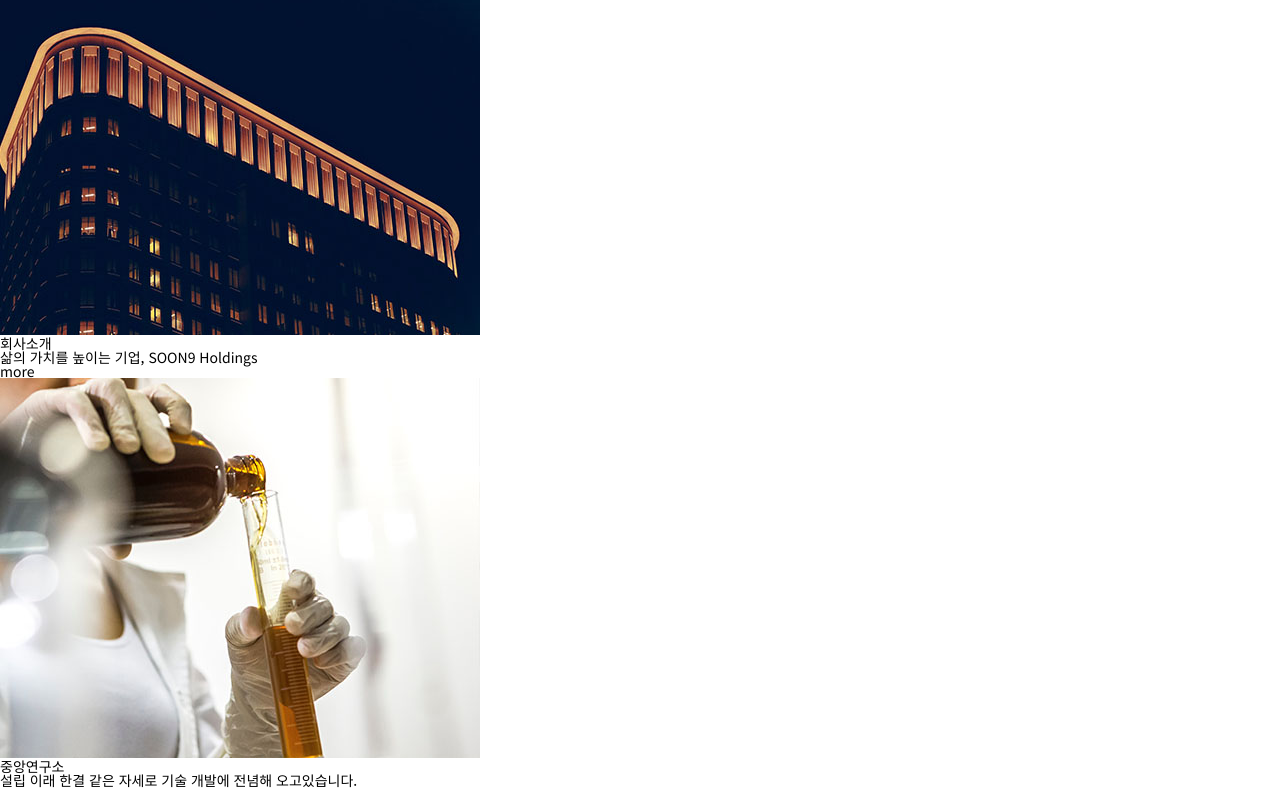
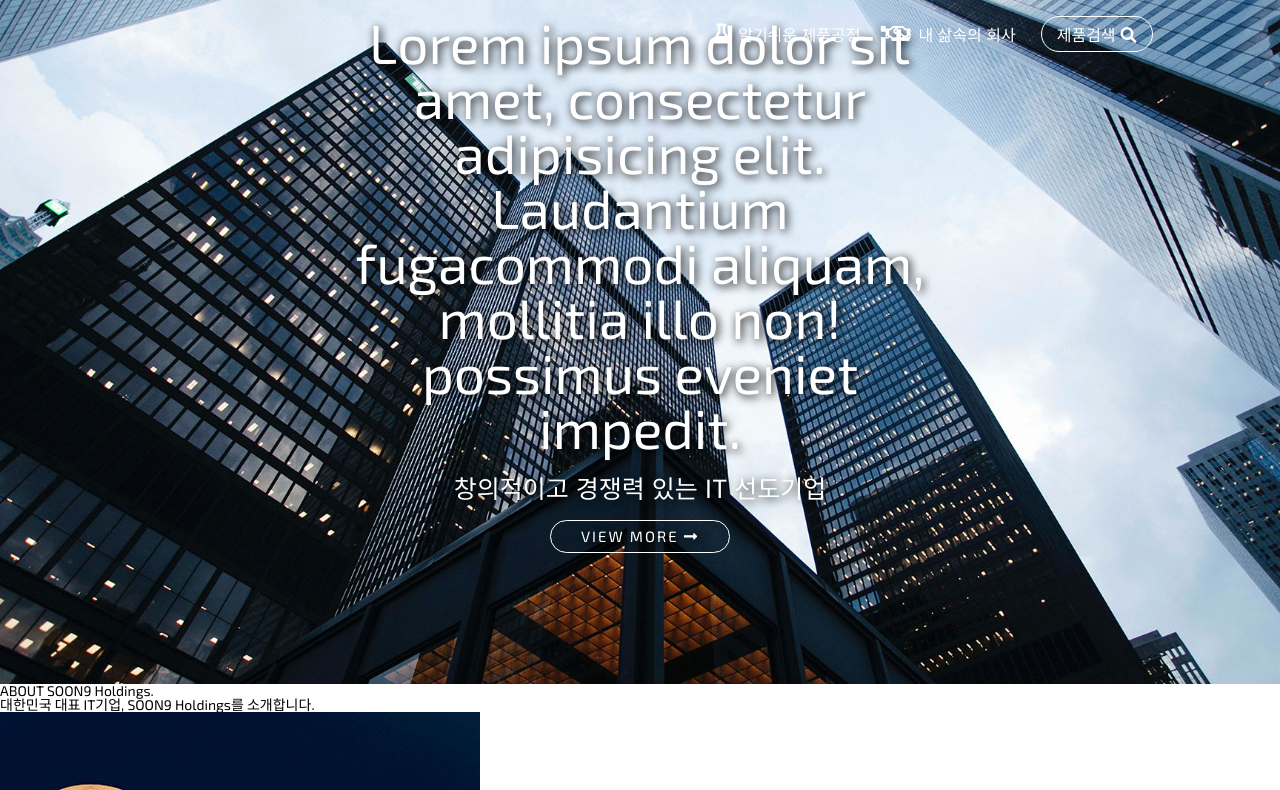
Before and after one commit to hansolkim9/css-template1, a plain HTML site: page index.html in a window 1280 px wide. Shown: the part 116-906 px from the top of the page. Drawn offline with nearby package versions, Linux system fonts and the light colour scheme.

Commit message:
# section-main style

```diff
--- a/css/common.css
+++ b/css/common.css
@@ -27,6 +27,12 @@ button, input {
   display: block;
   clear: both;
 }
+.center {
+  position: absolute;
+  top: 50%;
+  left: 50%;
+  transform: translate(-50%, -50%)
+}
 body {
   font-size: 14px;
   font-family: 'Noto Sans KR', sans-serif;
--- a/css/main.css
+++ b/css/main.css
@@ -8,6 +8,7 @@ header {
   line-height: 100px;
   position: fixed;
   top: 0;
+  z-index: 9999;
 }
 header .inner-header {
   /* border: 3px solid tomato; */
@@ -30,12 +31,13 @@ header .inner-header .gnb {
 header .inner-header .gnb li {
   /* border: 3px dashed yellow; */
   float: left;
-  margin-right: 25px;
+  margin-right: 80px;
 }
 header .inner-header .gnb li a {
   /* background: red; */
   display: block;
   color: white;
+  font-size: 16px;
 }
 header .inner-header .gnb li a:hover {
   color: #ff8342;
@@ -71,3 +73,51 @@ header .inner-header .tnb li:last-child i {
 header .inner-header .gnb-mobile {
   display: none;
 }
+
+
+/* section.main style */
+section.main {
+  background: url(../img/vis_4.jpg) no-repeat center/cover fixed;
+  height: 100vh;
+  position: relative;
+}
+section.main .main-title {
+  /* background: red; */
+  color: #fff;
+  text-align: center;
+  text-shadow: 2px 2px 10px #000;
+}
+section.main .main-title h2 {
+  font-size: 55px;
+}
+section.main .main-title p {
+  font-size: 25px;
+  margin: 20px 0;
+}
+section.main .main-title .view {
+  font-size: 15px;
+  letter-spacing: 2px;
+
+  display: block;
+  width: 180px;
+  margin: 0 auto;
+  border: 1px solid #fff;
+  border-radius: 40px;
+  padding: 8px 0;
+  overflow: hidden;
+
+  position: relative;
+}
+section.main .main-title .view::after {
+  content: '';
+  width: 0;
+  height: 100%;
+  background: rgba(255, 255, 255, 0.4);
+  position: absolute;;
+  left: 0;
+  top: 0;
+  transition: 0.3s;
+}
+section.main .main-title .view:hover::after {
+  width: 100%;
+}
--- a/index.html
+++ b/index.html
@@ -50,7 +50,7 @@
 
         <!-- section main -->
         <section class="main">
-            <div class="main-title">
+            <div class="main-title center">
                 <h2 class="en">Lorem ipsum dolor sit amet, consectetur adipisicing elit. Laudantium fugacommodi aliquam,
                     mollitia illo non!
                     possimus eveniet impedit.</h2>
```
